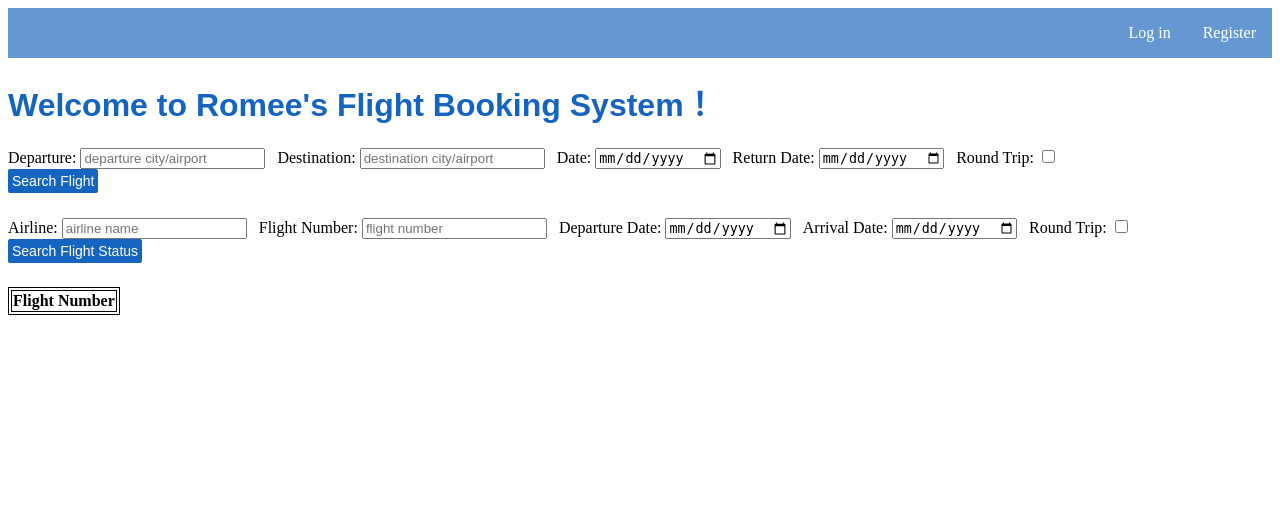
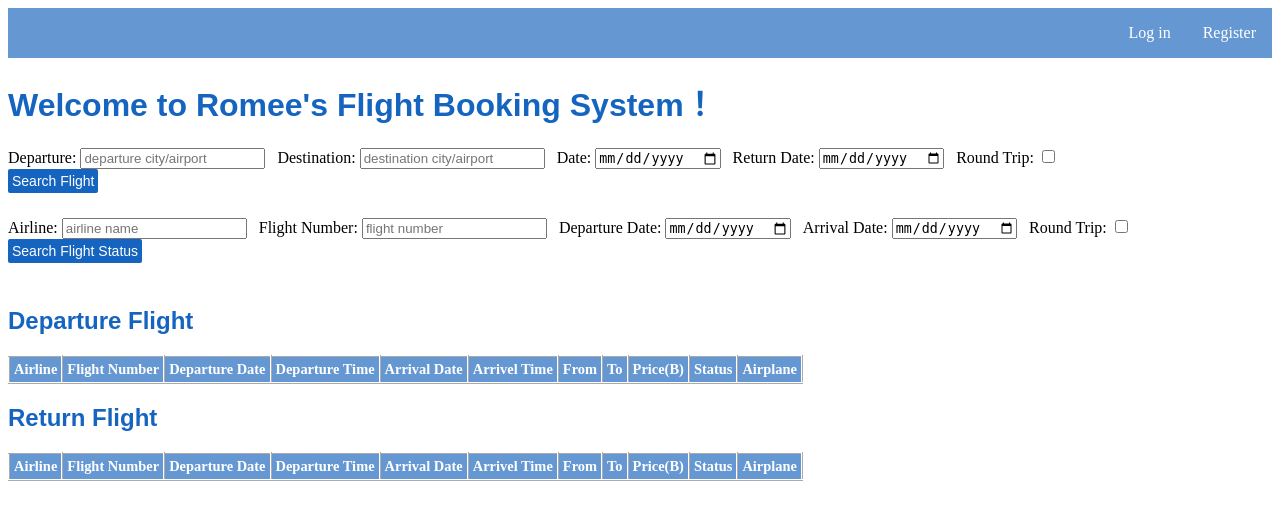
Before and after one commit to ROMEEZHOU/Flight_System_Web_Application, a Flask app: page / in a window 1280 px wide. Shown: the top 520 px of the page. Run offline with Flask 2, Linux system fonts and the light colour scheme; lists and menus that the app fills with data are empty.

Commit message:
searching flight (except price) done

```diff
--- a/main.py
+++ b/main.py
@@ -23,14 +23,33 @@ def SearchFlight1():
     departure = request.form['departure']
     destination=request.form['destination']
     dept_date=request.form['dept_date']
+    return_date=request.form['return_date']
+    if 'round_trip' in request.form:
+        if return_date!='':
+            cursor=conn.cursor()
+            query1='(SELECT * FROM flight WHERE dept_airport= %s AND arr_airport= %s AND dept_date = %s) UNION (SELECT * FROM flight WHERE dept_airport= %s AND dept_date= %s AND arr_airport IN (SELECT name FROM airport WHERE city= %s)) UNION (SELECT * FROM flight WHERE arr_airport= %s AND dept_date= %s AND dept_airport IN (SELECT name FROM airport WHERE city= %s)) UNION (SELECT * FROM flight WHERE dept_date= %s AND dept_airport IN (SELECT name FROM airport WHERE city= %s) AND arr_airport IN (SELECT name FROM airport WHERE city = %s))'
+            cursor.execute(query1, (departure, destination, dept_date, departure, dept_date, destination, destination, dept_date, departure, dept_date, departure, destination))
+            data1=cursor.fetchall()
 
-    if 'rounde_trip' in request.form:
-        if 'return_date' in request.form:
-            return_date=request.form['return_date']
-            cursor=conn.cursor()
-            query='SELECT * FROM '
+            query2='(SELECT * FROM flight WHERE dept_airport= %s AND arr_airport= %s AND dept_date = %s) UNION (SELECT * FROM flight WHERE dept_airport= %s AND dept_date= %s AND arr_airport IN (SELECT name FROM airport WHERE city= %s)) UNION (SELECT * FROM flight WHERE arr_airport= %s AND dept_date= %s AND dept_airport IN (SELECT name FROM airport WHERE city= %s)) UNION (SELECT * FROM flight WHERE dept_date= %s AND dept_airport IN (SELECT name FROM airport WHERE city= %s) AND arr_airport IN (SELECT name FROM airport WHERE city = %s))'
+            cursor.execute(query1, (destination, departure, return_date, destination, return_date, departure, departure, return_date, destination, return_date, destination, departure))
+            data2=cursor.fetchall()
+            cursor.close()
+
+            return render_template('index.html',post1=data1,post2=data2)
+
         else:
             return render_template('index.html',error='Please select the return date')
+
+    else:
+        cursor=conn.cursor()
+        query='(SELECT * FROM flight WHERE dept_airport= %s AND arr_airport= %s AND dept_date = %s) UNION (SELECT * FROM flight WHERE dept_airport= %s AND dept_date= %s AND arr_airport IN (SELECT name FROM airport WHERE city= %s)) UNION (SELECT * FROM flight WHERE arr_airport= %s AND dept_date= %s AND dept_airport IN (SELECT name FROM airport WHERE city= %s)) UNION (SELECT * FROM flight WHERE dept_date= %s AND dept_airport IN (SELECT name FROM airport WHERE city= %s) AND arr_airport IN (SELECT name FROM airport WHERE city = %s))'
+        cursor.execute(query, (departure, destination, dept_date, departure, dept_date, destination, destination, dept_date, departure, dept_date, departure, destination))
+        data=cursor.fetchall()
+        cursor.close()
+        return render_template('index.html',post1=data)
+
+    '''
     cursor=conn.cursor()
     query = 'SELECT flight_num FROM flight WHERE airline_name = %s'
     cursor.execute(query, (airline))
@@ -39,7 +58,7 @@ def SearchFlight1():
         print(each['flight_num'])
     cursor.close()
 
-    return render_template('index.html',posts=data1)
+    return render_template('index.html',post1=data1)'''
 
 @app.route('/SearchFlightStatus',methods=['GET','POST'])
 def search_flight_status():
--- a/template/index.html
+++ b/template/index.html
@@ -32,6 +32,11 @@
         font-family: arial;
     }
 
+	h2 {
+        color: #1565C0;
+        font-family: arial;
+    }
+
 	#post_button {
         float: left;
         background-color: #1565C0;
@@ -41,6 +46,38 @@
         font-size: 14px;
         border-radius: 2px;
 	}
+
+	.table11_7 table {
+        width:100%;
+        margin:15px 0;
+        border:0;
+    }
+    .table11_7 th {
+        background-color:#6598d3;
+        color:#FFFFFF
+    }
+    .table11_7,.table11_7 th,.table11_7 td {
+        font-size:0.95em;
+        text-align:center;
+        padding:4px;
+        border-collapse:collapse;
+    }
+    .table11_7 th,.table11_7 td {
+        border: 1px solid #6598d3;
+        border-width:1px 0 1px 0;
+        border:2px inset #ffffff;
+    }
+    .table11_7 tr {
+        border: 1px solid #b1c9e4;
+    }
+    .table11_7 tr:nth-child(odd){
+        background-color:#b1c9e4;
+    }
+    .table11_7 tr:nth-child(even){
+        background-color:#ffffff;
+    }
+
+
 
 </style>
 
@@ -122,18 +159,63 @@
 	</div>
 
 	<div>
-		<style type="text/css">
-			table, th, td{
-				border: 1px solid black;
-			}
-		</style>
+		<h2>Departure Flight</h2>
+		<table class=table11_7>
+			<th>Airline</th>
+			<th>Flight Number</th>
+			<th>Departure Date</th>
+			<th>Departure Time</th>
+			<th>Arrival Date</th>
+			<th>Arrivel Time</th>
+			<th>From</th>
+			<th>To</th>
+			<th>Price(B)</th>
+			<th>Status</th>
+			<th>Airplane</th>
 
-		<table>
+		{% for line in post1 %}
+			<tr>
+				<td>{{line['airline_name']}}</td>
+				<td>{{line['flight_num']}}</td>
+				<td>{{line['dept_date']}}</td>
+				<td>{{line['dept_time']}}</td>
+				<td>{{line['arr_date']}}</td>
+				<td>{{line['arr_time']}}</td>
+				<td>{{line['dept_airport']}}</td>
+				<td>{{line['arr_airport']}}</td>
+				<td>{{line['base_price']}}</td>
+				<td>{{line['flight_status']}}</td>
+				<td>{{line['id_num']}}</td>
+			</tr>
+		{% endfor %}
+		</table>
+		<h2>Return Flight</h2>
+		<table class=table11_7>
+			<th>Airline</th>
 			<th>Flight Number</th>
+			<th>Departure Date</th>
+			<th>Departure Time</th>
+			<th>Arrival Date</th>
+			<th>Arrivel Time</th>
+			<th>From</th>
+			<th>To</th>
+			<th>Price(B)</th>
+			<th>Status</th>
+			<th>Airplane</th>
 
-		{% for line in posts %}
+		{% for line in post2 %}
 			<tr>
+				<td>{{line['airline_name']}}</td>
 				<td>{{line['flight_num']}}</td>
+				<td>{{line['dept_date']}}</td>
+				<td>{{line['dept_time']}}</td>
+				<td>{{line['arr_date']}}</td>
+				<td>{{line['arr_time']}}</td>
+				<td>{{line['dept_airport']}}</td>
+				<td>{{line['arr_airport']}}</td>
+				<td>{{line['base_price']}}</td>
+				<td>{{line['flight_status']}}</td>
+				<td>{{line['id_num']}}</td>
 			</tr>
 		{% endfor %}
 		</table>
```
